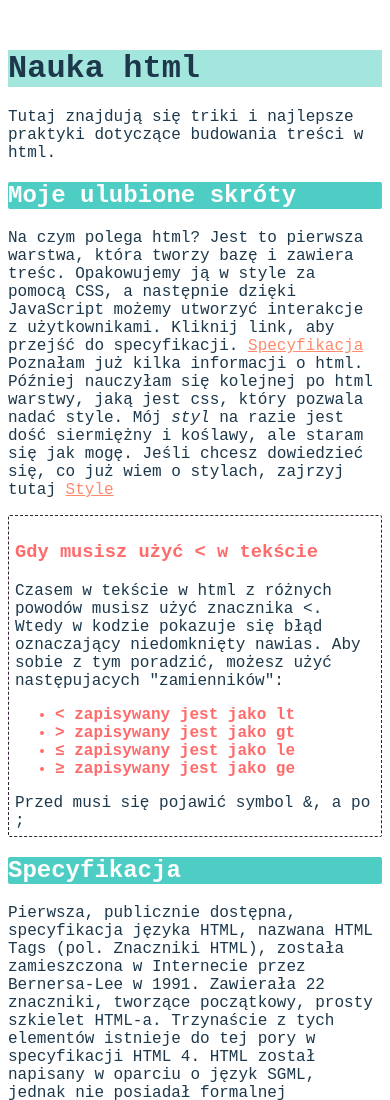
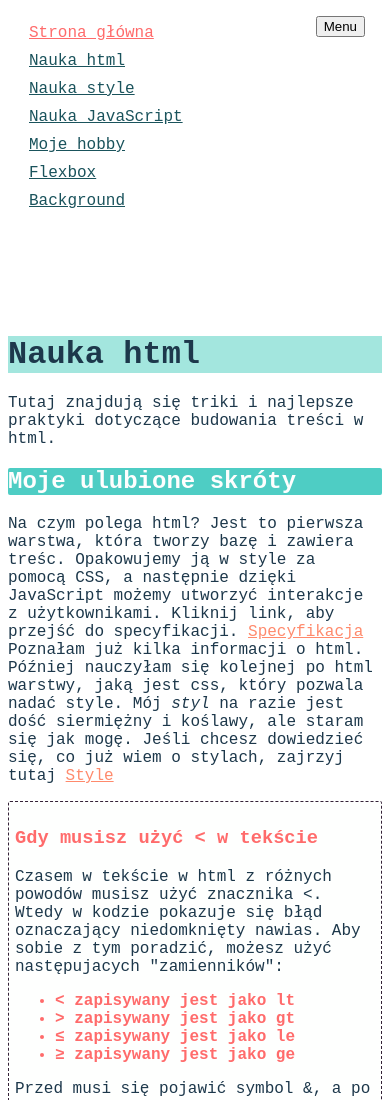
Before and after one commit to zuzanna89/homepage, a plain HTML site: page html/nauka-html.html in a window 390 px wide. Shown: the top 1100 px of the page. Drawn offline with Linux system fonts and the light colour scheme.

Commit message:
adding hamburger menu

```diff
--- a/css/style.css
+++ b/css/style.css
@@ -149,8 +149,11 @@ nav a {
 
 .main {
   max-width: 1000px;
-  margin:50px 0 0 0;
-  width:100%;
+  margin:50px auto;
+  justify-content: center;
+  align-content: center;
+  display:block;
+
 }
 
 .about__heading {
--- a/html/nauka-html.html
+++ b/html/nauka-html.html
@@ -9,19 +9,20 @@
 
   <body>
     <header>
-      <nav class="navigation">
-        <a class="navigation__link--homepage" href="/index.html"
+      <nav class="navigation navigation--js navigation--open">
+        <a class="navigation__link navigation__link--homepage" href="/index.html"
           >Strona główna</a
         >
         <a class="navigation__link" href="/html/nauka-html.html">Nauka html</a>
-        <a class="navigation__link" href="/html/nauka-style.html"
-          >Nauka style</a
-        >
+        <a class="navigation__link" href="/html/nauka-style.html">Nauka style</a>
         <a class="navigation__link" href="/html/nauka-javascript.html"
           >Nauka JavaScript</a
         >
-        <a class="navigation__link" href="html/moje-hobby.html">Moje hobby</a>
+        <a class="navigation__link" href="/html/moje-hobby.html">Moje hobby</a>
+        <a class="navigation__link" href="/html/flexbox.html">Flexbox</a>
+        <a class="navigation__link" href="/html/background.html">Background</a>
       </nav>
+      <button class="hamburger hamburger--js" aria-label = "Otwórz menu">Menu</button>
     </header>
     <main class="main">
       <header id="top">
@@ -382,5 +383,6 @@
       Dziękuję za uwagę, wszystkie prawa zastrzeżone.
       <b> <a href="#top">Wróć na górę strony</a></b>
     </footer>
+    <script src="secondary.js"></script>
   </body>
 </html>
--- /dev/null
+++ b/html/secondary.js
@@ -0,0 +1,7 @@
+
+const hamburger = document.querySelector ('.hamburger--js');
+
+hamburger.addEventListener('click',() => {
+const nav = document.querySelector ('.navigation--js');
+nav.classList.toggle ('navigation--open');
+})
```
Also changed, not shown: html/moje-hobby.html (+8 -4 lines), html/nauka-javascript.html (+7 -5 lines), html/nauka-style.html (+3 -4 lines).
